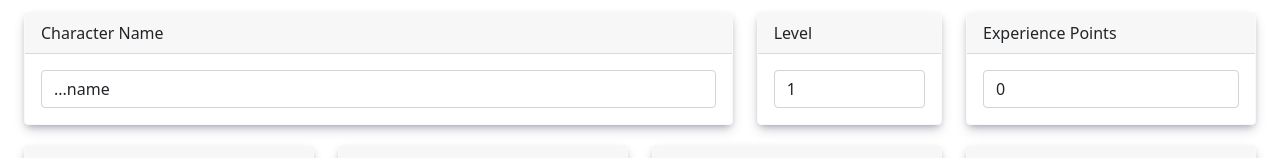
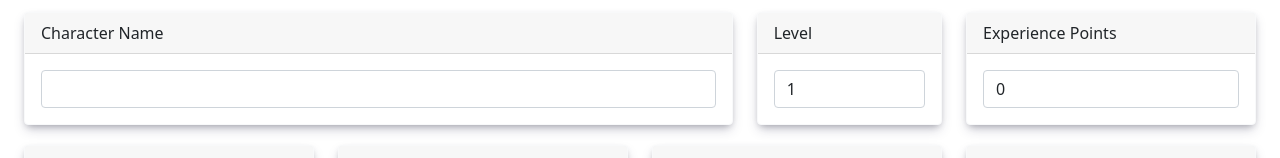
Before and after one commit to bliu56/Dnd-Assistant, a React (Create React App) app: page /display in a window 1280 px wide. Shown: the part 146-304 px from the top of the page. Built offline with nearby package versions, Linux system fonts and the light colour scheme; no server answers; the database is empty; sample sign-in values are in the browser's storage.

Commit message:
Added name to display page

```diff
--- a/src/pages/CharacterDisplay.js
+++ b/src/pages/CharacterDisplay.js
@@ -86,6 +86,7 @@
     const [bigData, setBigData] = useState(0);
     const [charLevel, setCharLevel] = useState(1);
     const [charExp, setCharExp] = useState(0);
+    const [charName, setCharName] = useState("");
     const [abilityScore, setAbilityScore] = useState([0,0,0,0,0,0]);
     const [bigBackgroundText, setBigBackgroundText] = useState("");
     const [maxCharacterHealth, setMaxCharacterHealth] = useState(0);
@@ -133,6 +134,7 @@
         setBigBackgroundText(rawSnap['background']['feature_desc'][0] + '\n' + rawSnap['background']['feature_desc'][1])
         setMaxCharacterHealth(rawSnap['health'])
         setCharacterHealth(rawSnap['health'])
+        setCharName(rawSnap['name'])
 
         // taking all the languages that the character should know(string form) and putting each language into an array
         let a = rawSnap['knownLanguages']
@@ -177,7 +179,7 @@
     console.log(bigData);
 
     // metadata that the backend data will be equal to and eventually will be displayed onto the frontend
-    const characterName = {name:'Character Name',value:'...name'};
+    const characterName = {name:'Character Name',value: charName};
     const characterLevel = {name:'Level',value: charLevel};
     const characterXP = {name:'Experience Points',value: charExp};
     const characterRace = {name:'Race',value: charRace};
```
